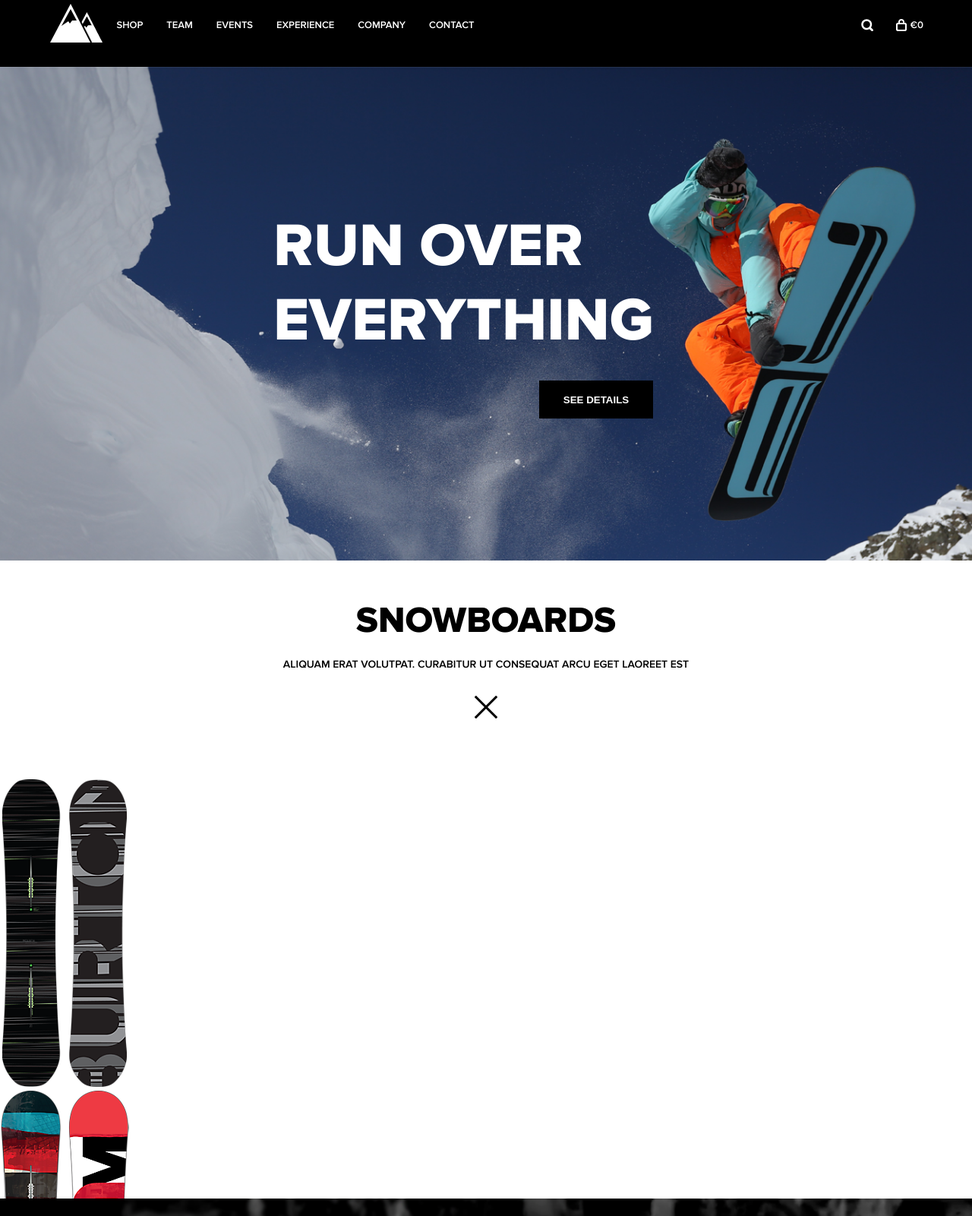
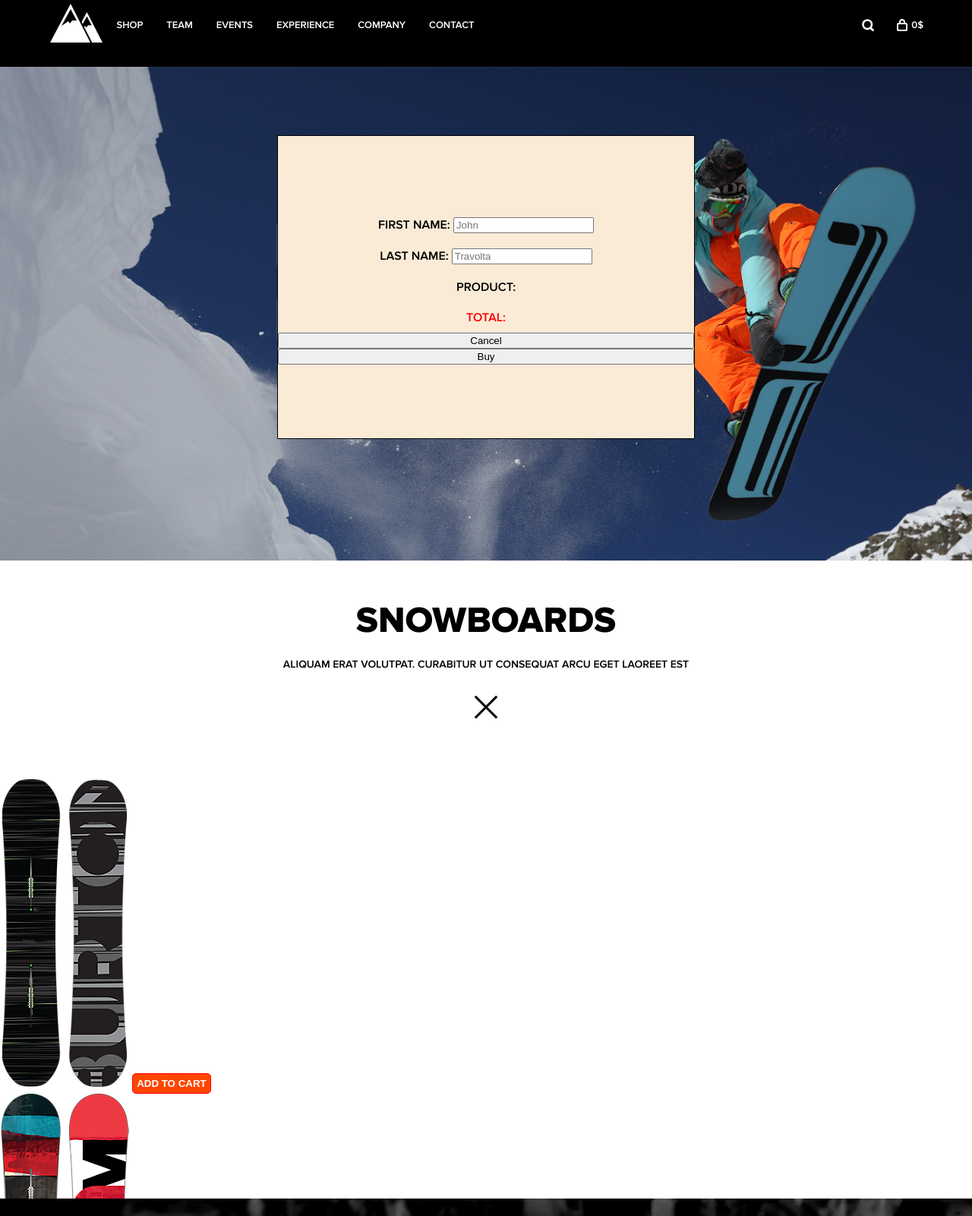
Before and after one commit to romeech91/Snowboard-shop, a website: page src/index.html in a window 1280 px wide. Shown: the part 22-1623 px from the top of the page at 76% size. Drawn offline with nearby package versions, Linux system fonts and the light colour scheme; files that its build step writes are made by us from their sources.

Commit message:
order window added

```diff
--- a/src/index.js
+++ b/src/index.js
@@ -1,3 +1,4 @@
 //= js/slider.js
 //= js/popups.js
 //= js/features-modal.js
+//= js/buynow.js
--- a/src/scss/header.scss
+++ b/src/scss/header.scss
@@ -86,6 +86,7 @@
 .shopping-bag {
     display: flex;
     align-items: center;
+    cursor: pointer;
     &__icon {
         margin-right: 5px;
     }
@@ -201,3 +202,26 @@
         height: 30%;
     }
 }
+
+.form {
+    width: 550px;
+    height: 400px;
+    display: flex;
+    flex-direction: column;
+    justify-content: center;
+    text-align: center;
+    z-index: 101;
+    border: 1px solid black;
+    background-color: antiquewhite;
+    position: fixed;
+    top: 50%;
+    left: 50%;
+    transform: translate(-50%, -50%);
+}
+
+.form__label { margin: 10px;
+
+}
+
+.form__total { color: red;
+    font-weight: 800;}
--- a/src/scss/slider.scss
+++ b/src/scss/slider.scss
@@ -36,6 +36,7 @@
 	height: 35px;
 	position: relative;
 	display: none;
+	margin-bottom: 15px;
 	@include phone-XL {
 		text-align: center;
 		left: 0;
@@ -70,3 +71,22 @@
 		margin: 0 auto;
 	}
 }
+
+.buy-button {
+	border: 1px solid red;
+	background-color: #ff4500;
+	padding: 5px;
+	border-radius: 5px;
+	text-transform: uppercase;
+	color: #fff;
+	font-weight: 600;
+	&:hover {
+		border: 1px solid red;
+		color: #000;
+		-webkit-transition: .3s;
+		-moz-transition: .3s;
+		-ms-transition: .3s;
+		-o-transition: .3s;
+		transition: .3s;
+	}
+}
--- a/src/template/footer.html
+++ b/src/template/footer.html
@@ -1,4 +1,4 @@
-<section class="footer section">
+<section class="footer">
 	<div class="container">
 		<div class="menu">
 			<ul class="menu__list">
--- a/src/template/header.html
+++ b/src/template/header.html
@@ -24,9 +24,26 @@
 			</div>
 			<div class="shopping-bag">
 				<img src="img/icons/shopping_bag_icon.png" alt="" class="shopping-bag__icon">
-				<span class="total-price">€0</span>
+				<span class="total-price">0$</span>
 			</div>
 		</div>
 	</div>
-
+	<form id="order" class="form">
+		<label class="form__label">
+			<span>First Name: </span>
+			<input type="text" class="form__name" placeholder="John">
+		</label>
+		<label class="form__label">
+			<span>Last Name: </span>
+			<input type="text" class="form__name" placeholder="Travolta">
+		</label>
+		<label class="form__label">
+			<span>Product: </span>
+		</label>
+		<label class="form__label">
+			<span class="form__total">Total: </span>
+		</label>
+		<button class="form__cancel form__button">Cancel</button>
+		<button class="form__submit form__button">Buy</button>
+	</form>
 </header>
--- a/src/template/slider-section.html
+++ b/src/template/slider-section.html
@@ -9,22 +9,27 @@
 			<div class="slide">
 				<img class="'slide__img" src="img/slider/burton_board.png" alt="">
 				<h4 class="slide__desc">Burton snowboards</h4>
+				<button type="button" class="buy-button" data-price="990">Add to cart</button>
 			</div>
 			<div class="slide">
 				<img src="img/slider/custom_board.png" alt="" class="slide__img">
 				<h4 class="slide__desc">Custom series</h4>
+				<button type="button" class="buy-button" data-price="780">Add to cart</button>
 			</div>
 			<div class="slide">
 				<img src="img/slider/girl-teddy_board.png" alt="" class="slide__img">
 				<h4 class="slide__desc">Teddy burton boards</h4>
+				<button type="button" class="buy-button" data-price="380">Add to cart</button>
 			</div>
 			<div class="slide">
 				<img src="img/slider/hate_board.png" alt="" class="slide__img">
 				<h4 class="slide__desc">The hate series</h4>
+				<button type="button" class="buy-button" data-price="680">Add to cart</button>
 			</div>
 			<div class="slide">
 				<img src="img/slider/snake_board.png" alt="" class="slide_img">
 				<h4 class="slide__desc">Snowboard Extreme series</h4>
+				<button type="button" class="buy-button" data-price="580">Add to cart</button>
 			</div>
 		</div>
 
```
Also changed, not shown: src/js/buynow.js (added, +21 -0 lines), src/js/features-modal.js (+6 -9 lines), build/index.html, build/index.js, build/main.css.
